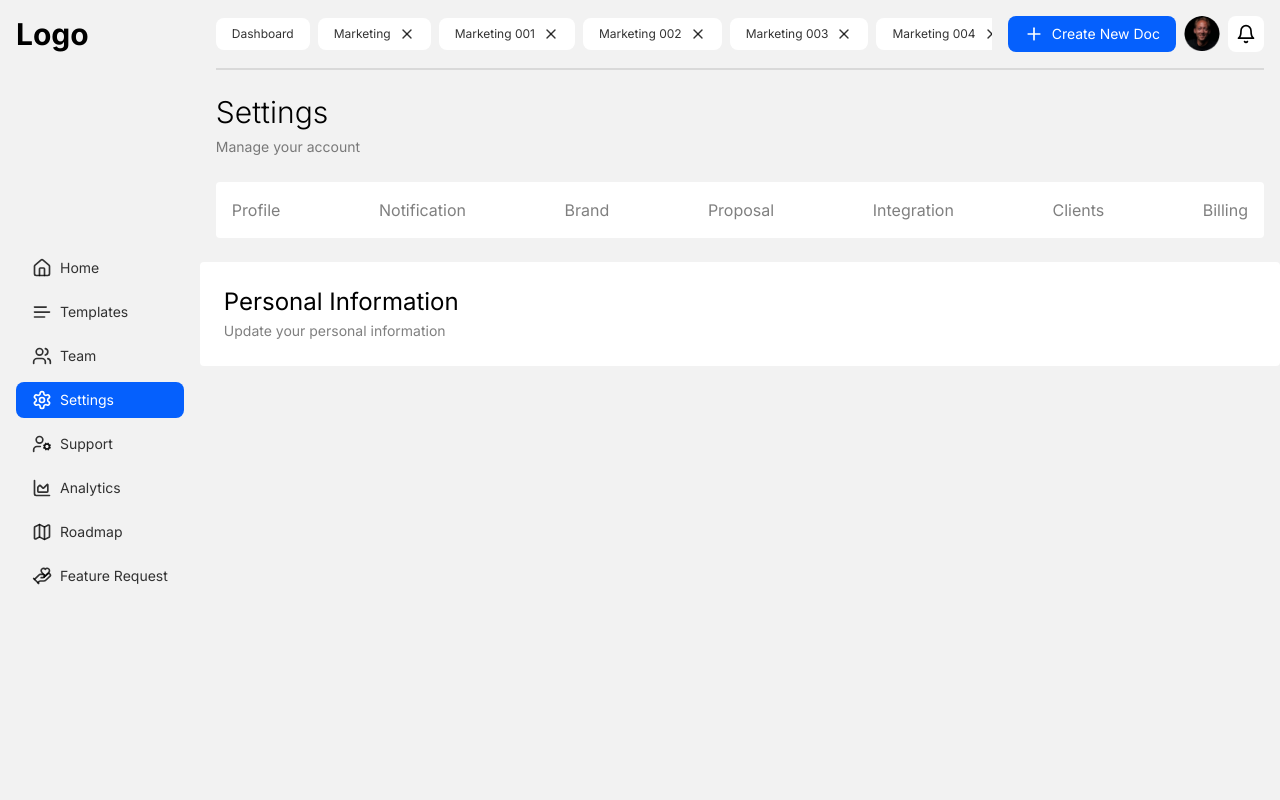
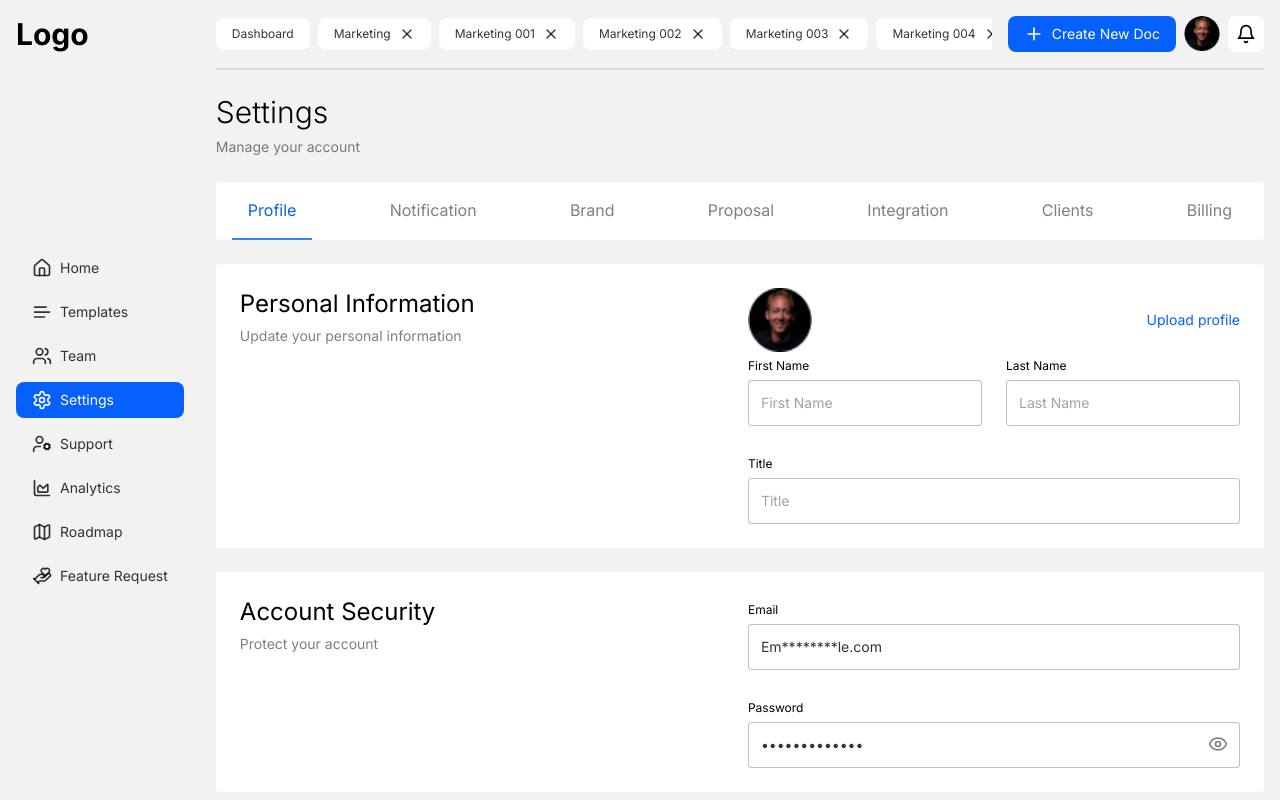
Before and after one commit to mshahid538/esign-mgt, a Next.js app: page /dashboard/settings in a window 1280 px wide. Built offline with nearby package versions, Linux system fonts and the light colour scheme.

Commit message:
feat: created settings > profile panels

```diff
--- a/src/app/dashboard/(dashboard)/settings/layout.jsx
+++ b/src/app/dashboard/(dashboard)/settings/layout.jsx
@@ -1,28 +1,11 @@
+import SettingsNavbar from "@/components/layouts/settingsNavbar";
 import Breadcrumb from "@/components/ui/breadcrumb";
-import Link from "next/link";
 
 export default function layout({ children }) {
-  const tabs = [
-    { name: "Profile", link: "" },
-    { name: "Notification", link: "notification" },
-    { name: "Brand", link: "brand" },
-    { name: "Proposal", link: "proposal" },
-    { name: "Integration", link: "integration" },
-    { name: "Clients", link: "clients" },
-    { name: "Billing", link: "billing" },
-  ];
   return (
     <>
       <Breadcrumb title={"Settings"} description={"Manage your account"} />
-      <section className="px-xs">
-        <nav className="gap-xs p-xs flex justify-between rounded bg-light text-dark/50">
-          {tabs.map((tab, i) => (
-            <Link className="" href={"/dashboard/settings/" + tab.link} key={i}>
-              {tab.name}
-            </Link>
-          ))}
-        </nav>
-      </section>
+      <SettingsNavbar />
       {children}
     </>
   );
--- a/src/app/dashboard/(dashboard)/settings/page.jsx
+++ b/src/app/dashboard/(dashboard)/settings/page.jsx
@@ -1,10 +1,126 @@
+"use client";
+
+import Input from "@/components/ui/input";
+import Image from "next/image";
+import { useState } from "react";
+
 export default function page() {
   return (
-    <main className="py-sm">
-      <section className="p-sm rounded bg-light">
-        <h6 className="font-normal">Personal Information</h6>
-        <small className="text-dark/50">Update your personal information</small>
-      </section>
+    <main className="gap-md py-sm px-xs flex flex-col">
+      <PersonalInformation />
+      <AccountSecurity />
+      <TwoFactorAuthentication />
+      <Signature />
     </main>
   );
 }
+
+const PersonalInformation = () => {
+  const [firstName, setFirstName] = useState("");
+  const [lastName, setLastName] = useState("");
+  const [title, setTitle] = useState("");
+
+  const updateFields = (e) => {};
+
+  return (
+    <section className="gap-sm p-sm flex w-full justify-between rounded bg-light max-md:flex-col">
+      <CardTitle title={"Personal Information"} description={"Update your personal information"} />
+      <div className="flex-1">
+        <div className="flex items-center justify-between">
+          <Image className="h-16 w-16" src={"/images/pfp.png"} width={200} height={200} alt="" />
+          <button className="link text-sm text-primary">Upload profile</button>
+        </div>
+
+        <div className="gap-md grid grid-cols-2">
+          <Input value={firstName} onChange={updateFields} placeholder={"First Name"} />
+          <Input value={lastName} onChange={updateFields} placeholder={"Last Name"} />
+          <Input className={"col-span-2"} value={title} onChange={updateFields} placeholder={"Title"} />
+        </div>
+      </div>
+    </section>
+  );
+};
+
+const AccountSecurity = () => {
+  const [email, setEmail] = useState("Em********le.com");
+  const [password, setPassword] = useState("Some password");
+
+  const updateFields = (e) => {};
+
+  return (
+    <section className="gap-sm p-sm flex w-full justify-between rounded bg-light max-md:flex-col">
+      <CardTitle title={"Account Security"} description={"Protect your account"} />
+      <div className="gap-md grid flex-1">
+        <Input disabled type="email" value={email} onChange={updateFields} placeholder={"Email"} />
+        <Input disabled type="password" value={password} onChange={updateFields} placeholder={"Password"} />
+      </div>
+    </section>
+  );
+};
+
+const TwoFactorAuthentication = () => {
+  const [enabled, setEnabled] = useState(false);
+
+  const toggleEnabled = () => {
+    setEnabled((prev) => !prev);
+  };
+
+  return (
+    <section className="gap-sm p-sm flex w-full justify-between rounded bg-light max-md:flex-col">
+      <CardTitle
+        title={"Enable two factor authentication"}
+        description={"To help keep your account safe. enable two factor authentication."}
+      />
+      <div className="flex flex-1 justify-end">
+        <button className="btn-p h-fit bg-primary text-light" onClick={toggleEnabled}>
+          {enabled ? "Disable" : "Enable"}
+        </button>
+      </div>
+    </section>
+  );
+};
+
+const Signature = () => {
+  const [signature, setSignature] = useState("");
+
+  const updateFields = (e) => {};
+
+  return (
+    <section className="gap-sm p-sm flex w-full justify-between rounded bg-light max-md:flex-col">
+      <CardTitle title={"Signature"} description={"Add your signature and Stamp for all proposal. "} />
+      <div className="flex flex-1 justify-end">
+        <div className="bg-dark/5">
+          <nav className="gap-sm flex justify-between border-b-2 border-light">
+            <span className="p-xs border-b-2 border-primary text-sm text-primary">Type</span>
+            <span className="p-xs text-sm">Draw</span>
+            <span className="p-xs text-sm">Upload</span>
+          </nav>
+          <div className="gap-md p-xs flex min-w-96 justify-between">
+            <div className="gap-sm flex flex-1 flex-col justify-between">
+              <br />
+              <input
+                className="rounded-none border-b border-dark/50 bg-transparent px-0 py-2 text-dark/70 outline-none"
+                placeholder="Type here"
+                type="text"
+              />
+            </div>
+            <div className="flex flex-col gap-2">
+              <div className="h-7 w-7 cursor-pointer rounded-full bg-primary" />
+              <div className="h-7 w-7 cursor-pointer rounded-full bg-dark" />
+              <div className="h-7 w-7 cursor-pointer rounded-full bg-dark/50" />
+            </div>
+          </div>
+        </div>
+      </div>
+    </section>
+  );
+};
+
+const CardTitle = ({ title, description }) => {
+  return (
+    <div className="flex-1">
+      <h6 className="pb-1.5 font-normal">{title}</h6>
+      <p className="max-w-96 text-wrap text-sm text-dark/50">{description}</p>
+    </div>
+  );
+};
--- a/src/app/globals.css
+++ b/src/app/globals.css
@@ -134,7 +134,7 @@
     @apply btn bg-light text-dark/80;
   }
   .link {
-    @apply w-fit hover:text-primary;
+    @apply w-fit hover:text-primary hover:underline;
   }
   .icon-sm {
     @apply my-auto h-4 w-4 select-none;
--- a/src/components/layouts/dashboardSidebar.jsx
+++ b/src/components/layouts/dashboardSidebar.jsx
@@ -11,18 +11,23 @@ export default function DashboardSidebar() {
     <section className="flex flex-col gap-md justify-between h-dvh">
       <h4 className="p-xs select-none">Logo</h4>
       <nav className="flex flex-col gap-xs p-xs overflow-y-scroll scroll-none">
-        {menus.dashboard.sidebar.map((item, i) => (
+        {menus.dashboard.sidebar.map((item, i) => {
+          const isActive =
+            item.link === "/dashboard"
+              ? pathname === item.link
+              : pathname === item.link || pathname.startsWith(item.link + "/");
+
+          return (
             <Link
-            className={`${
-              pathname == item.link ? "bg-primary text-light" : "bg-transparent"
-            } text-sm btn-p flex gap-xs`}
+              className={`${isActive ? "bg-primary text-light" : "bg-transparent"} text-sm btn-p flex gap-xs`}
               href={item.link}
               key={i}
             >
               <item.icon className="icon" />
               {item.name}
             </Link>
-        ))}
+          );
+        })}
       </nav>
       <br />
     </section>
--- /dev/null
+++ b/src/components/layouts/settingsNavbar.jsx
@@ -0,0 +1,39 @@
+"use client";
+
+import Link from "next/link";
+import { usePathname } from "next/navigation";
+
+export default function SettingsNavbar() {
+  const pathname = usePathname();
+
+  const tabs = [
+    { name: "Profile", link: "" },
+    { name: "Notification", link: "/notification" },
+    { name: "Brand", link: "/brand" },
+    { name: "Proposal", link: "/proposal" },
+    { name: "Integration", link: "/integration" },
+    { name: "Clients", link: "/clients" },
+    { name: "Billing", link: "/billing" },
+  ];
+
+  return (
+    <section className="px-xs">
+      <nav className="gap-xs px-xs scroll-none flex justify-between overflow-scroll rounded bg-light text-dark/50">
+        {tabs.map((tab, i) => {
+          console.log(pathname, "/dashboard/settings" + tab.link);
+
+          const isActive = pathname === "/dashboard/settings" + tab.link;
+          return (
+            <Link
+              className={`${isActive ? "border-b-2 border-primary/80 text-primary" : ""} p-xs`}
+              href={"/dashboard/settings/" + tab.link}
+              key={i}
+            >
+              {tab.name}
+            </Link>
+          );
+        })}
+      </nav>
+    </section>
+  );
+}
--- /dev/null
+++ b/src/components/ui/input.jsx
@@ -0,0 +1,52 @@
+"use client";
+
+import { EyeIcon, EyeOffIcon } from "lucide-react";
+import { useState } from "react";
+
+export default function Input({ type, label, onChange, disabled, value, placeholder, className }) {
+  const [show, setShow] = useState(false);
+
+  const toggleShow = () => {
+    setShow((prev) => !prev);
+  };
+
+  if (type === "password")
+    return (
+      <div className={`${className} relative`}>
+        <label className="text-xs">{label || placeholder}</label>
+        <input
+          type={show ? "text" : "password"}
+          disabled={disabled}
+          className="accent-primary mt-1 rounded text-sm p-3 border border-dark/25"
+          onChange={onChange}
+          value={value}
+          placeholder={placeholder}
+        />
+        {show ? (
+          <EyeOffIcon
+            className="icon text-dark/50 hover:text-dark cursor-pointer absolute top-10 right-3"
+            onClick={toggleShow}
+          />
+        ) : (
+          <EyeIcon
+            className="icon text-dark/50 hover:text-dark cursor-pointer absolute top-10 right-3"
+            onClick={toggleShow}
+          />
+        )}
+      </div>
+    );
+
+  return (
+    <div className={`${className} `}>
+      <label className="text-xs">{label || placeholder}</label>
+      <input
+        type={type}
+        disabled={disabled}
+        className="accent-primary mt-1 rounded text-sm p-3 border border-dark/25"
+        onChange={onChange}
+        value={value}
+        placeholder={placeholder}
+      />
+    </div>
+  );
+}
```
Lines whose indentation alone changed are shown as unchanged.
